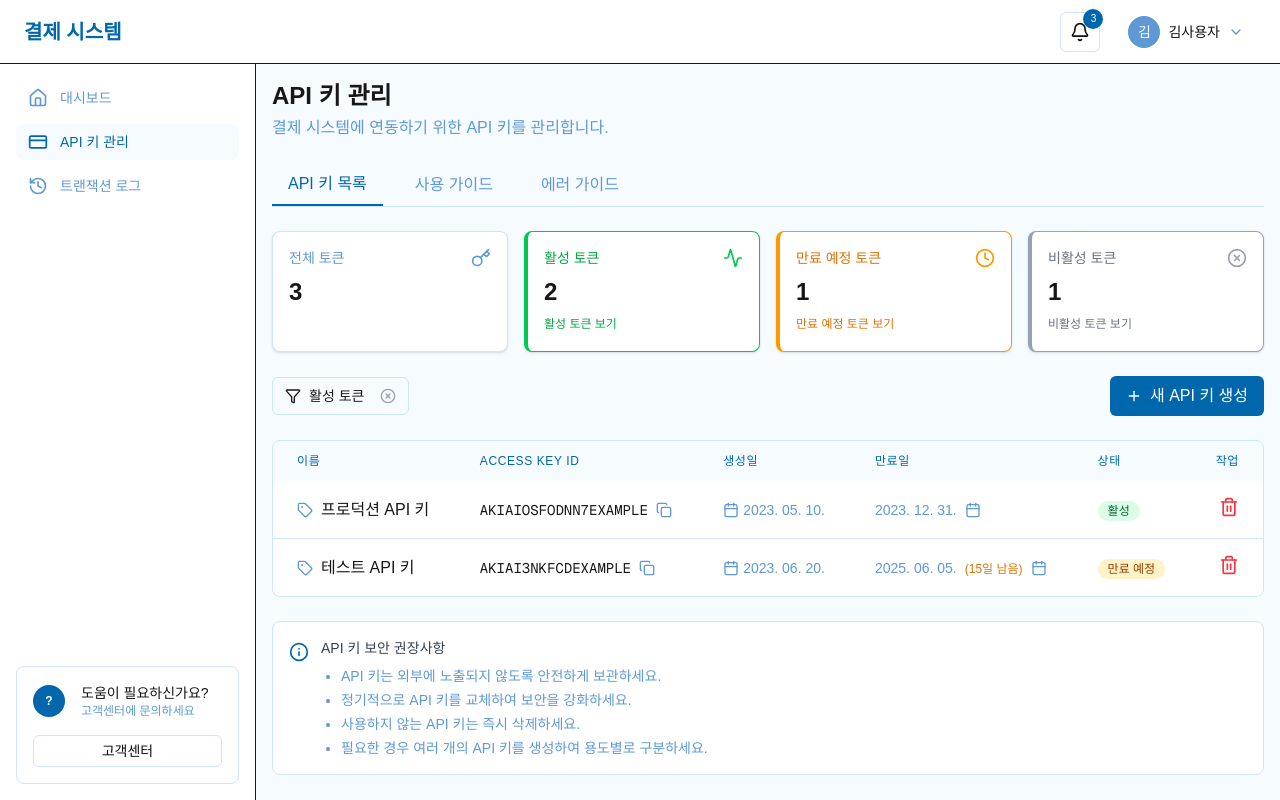
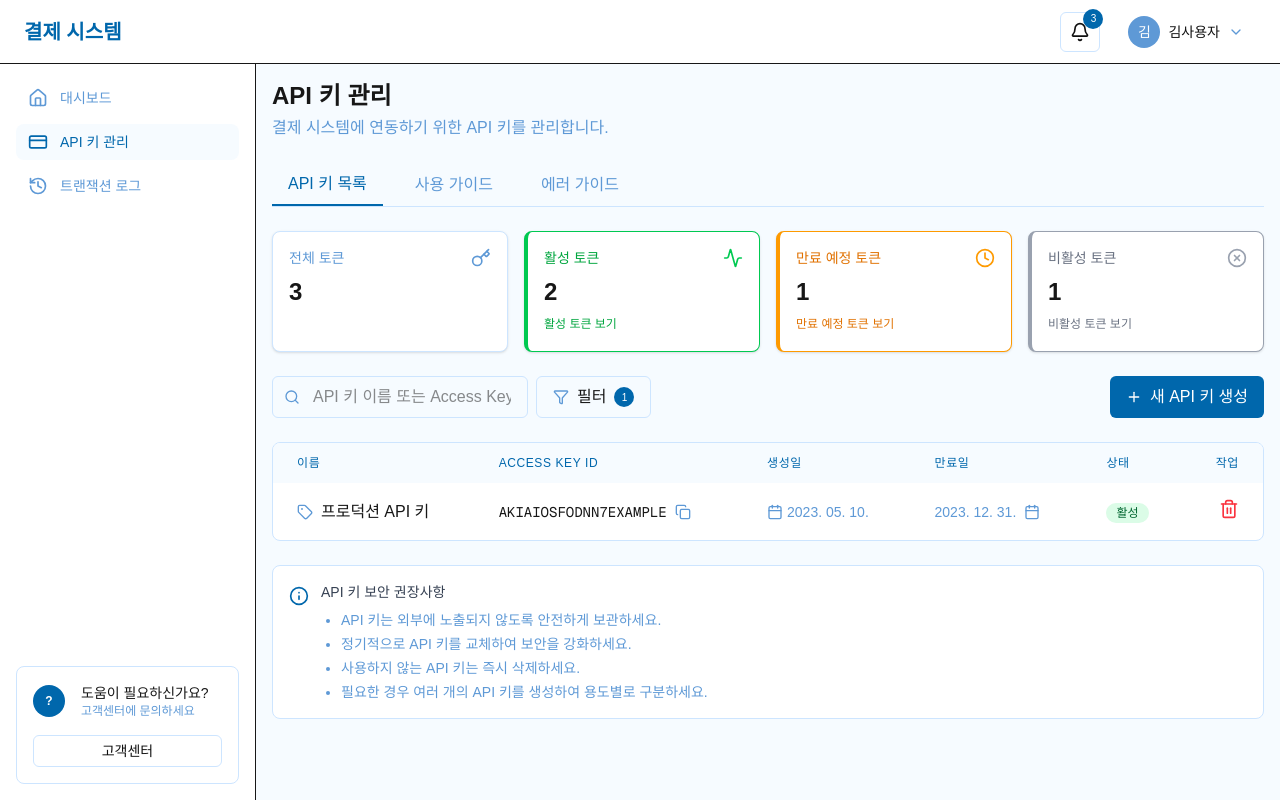
Before and after one commit to WON-Q/pg-client, a Next.js app: page /user/dashboard/api-keys in a window 1280 px wide. Both pictures are taken after a click on the button "활성 토큰 보기". Built offline with nearby package versions, Linux system fonts and the light colour scheme.

Commit message:
update: 필터 수정

```diff
--- a/app/(dashboard)/user/dashboard/api-keys/components/ApiKeysList.tsx
+++ b/app/(dashboard)/user/dashboard/api-keys/components/ApiKeysList.tsx
@@ -14,6 +14,7 @@ import {
   TagIcon,
   Filter,
   Activity,
+  Search,
 } from "lucide-react";
 import { TokenStatusBadge } from "./TokenStatusBadge";
 import { SetExpiryModal } from "./modals/SetExpiryModal";
@@ -106,7 +107,13 @@ export default function ApiKeysList() {
   const [copiedKeyId, setCopiedKeyId] = useState<string | null>(null);
   const [copiedSecretId, setCopiedSecretId] = useState(false);
   const [showSuccessModal, setShowSuccessModal] = useState(false);
-  const [filterStatus, setFilterStatus] = useState<string | null>(null);
+
+  // 새로운 필터 및 검색 상태
+  const [searchTerm, setSearchTerm] = useState("");
+  const [showFilterMenu, setShowFilterMenu] = useState(false);
+  const [filters, setFilters] = useState({
+    status: [] as string[],
+  });
 
   // 토큰 상태별 통계
   const tokenStats = {
@@ -118,14 +125,29 @@ export default function ApiKeysList() {
     inactive: apiKeys.filter((key) => key.status === "inactive").length,
   };
 
-  // 필터링된 API 키 목록
-  const filteredApiKeys = filterStatus
-    ? filterStatus === "active"
-      ? apiKeys.filter(
-          (key) => key.status === "active" || key.status === "expiring"
-        ) // active 필터링 시 expiring도 포함
-      : apiKeys.filter((key) => key.status === filterStatus)
-    : apiKeys;
+  // 필터링된 API 키 목록 (검색어 및 상태 필터링 적용)
+  const filteredApiKeys = apiKeys.filter((key) => {
+    // 검색 필터
+    const matchesSearch =
+      key.name.toLowerCase().includes(searchTerm.toLowerCase()) ||
+      key.accessKeyId.toLowerCase().includes(searchTerm.toLowerCase());
+
+    // 상태 필터
+    const matchesStatus =
+      filters.status.length === 0 || filters.status.includes(key.status);
+
+    return matchesSearch && matchesStatus;
+  });
+
+  // 필터 토글 함수
+  const toggleStatusFilter = (status: string) => {
+    setFilters((prev) => ({
+      ...prev,
+      status: prev.status.includes(status)
+        ? prev.status.filter((s) => s !== status)
+        : [...prev.status, status],
+    }));
+  };
 
   // 날짜 포맷팅 유틸리티
   function formatDate(date: Date | null) {
@@ -290,7 +312,7 @@ export default function ApiKeysList() {
           <p className="text-2xl font-bold mt-2">{tokenStats.active}</p>
           <button
             className="text-xs text-green-600 hover:underline mt-2"
-            onClick={() => setFilterStatus("active")}
+            onClick={() => toggleStatusFilter("active")}
           >
             활성 토큰 보기
           </button>
@@ -304,7 +326,7 @@ export default function ApiKeysList() {
           <p className="text-2xl font-bold mt-2">{tokenStats.expiring}</p>
           <button
             className="text-xs text-amber-600 hover:underline mt-2"
-            onClick={() => setFilterStatus("expiring")}
+            onClick={() => toggleStatusFilter("expiring")}
           >
             만료 예정 토큰 보기
           </button>
@@ -318,40 +340,78 @@ export default function ApiKeysList() {
           <p className="text-2xl font-bold mt-2">{tokenStats.inactive}</p>
           <button
             className="text-xs text-gray-500 hover:underline mt-2"
-            onClick={() => setFilterStatus("inactive")}
+            onClick={() => toggleStatusFilter("inactive")}
           >
             비활성 토큰 보기
           </button>
         </div>
       </div>
 
-      {/* 필터 및 API 키 추가 버튼 */}
-      <div className="flex justify-between items-center">
-        <div className="relative">
-          <button
-            className="flex items-center gap-2 px-3 py-2 text-sm border border-[#CDE5FF] rounded-md hover:bg-[#F6FBFF]"
-            onClick={() => setFilterStatus(null)}
-          >
-            <Filter className="h-4 w-4" />
-            {filterStatus
-              ? `${
-                  filterStatus === "active"
-                    ? "활성"
-                    : filterStatus === "expiring"
-                    ? "만료 예정"
-                    : "비활성"
-                } 토큰`
-              : "모든 토큰"}
-            {filterStatus && (
-              <XCircle
-                className="h-4 w-4 ml-2 text-gray-400 hover:text-gray-600"
-                onClick={(e) => {
-                  e.stopPropagation();
-                  setFilterStatus(null);
-                }}
-              />
+      {/* 검색 및 필터 컨트롤 */}
+      <div className="flex flex-col lg:flex-row gap-4 justify-between">
+        <div className="flex flex-col sm:flex-row gap-2">
+          <div className="relative">
+            <Search className="absolute left-3 top-1/2 h-4 w-4 -translate-y-1/2 text-[#5E99D6]" />
+            <input
+              type="text"
+              placeholder="API 키 이름 또는 Access Key ID 검색"
+              className="pl-10 pr-4 py-2 border border-[#CDE5FF] rounded-md w-full sm:w-64 focus:outline-none focus:ring-2 focus:ring-[#81B9F8]"
+              value={searchTerm}
+              onChange={(e) => setSearchTerm(e.target.value)}
+            />
+          </div>
+
+          <div className="relative">
+            <button
+              className="inline-flex items-center gap-2 px-4 py-2 border border-[#CDE5FF] rounded-md hover:bg-[#F6FBFF]"
+              onClick={() => setShowFilterMenu(!showFilterMenu)}
+            >
+              <Filter className="h-4 w-4 text-[#5E99D6]" />
+              필터
+              {filters.status.length > 0 && (
+                <span className="flex h-5 w-5 items-center justify-center rounded-full bg-[#0067AC] text-[10px] text-white">
+                  {filters.status.length}
+                </span>
+              )}
+            </button>
+
+            {showFilterMenu && (
+              <div className="absolute top-full mt-1 left-0 z-10 w-72 bg-white rounded-md border border-[#CDE5FF] p-4 shadow-md">
+                <div className="flex justify-between items-center mb-3">
+                  <h4 className="font-medium">필터</h4>
+                  <button
+                    className="text-[#5E99D6] text-sm hover:underline"
+                    onClick={() => setFilters({ status: [] })}
+                  >
+                    초기화
+                  </button>
+                </div>
+
+                <div className="mb-4">
+                  <h5 className="text-sm font-medium mb-2">상태</h5>
+                  <div className="flex flex-wrap gap-2">
+                    {["active", "expiring", "inactive"].map((status) => (
+                      <button
+                        key={status}
+                        className={`px-3 py-1 rounded-full text-xs ${
+                          filters.status.includes(status)
+                            ? "bg-[#0067AC] text-white"
+                            : "bg-[#F6FBFF] text-[#5E99D6] border border-[#CDE5FF]"
+                        }`}
+                        onClick={() => toggleStatusFilter(status)}
+                      >
+                        {status === "active"
+                          ? "활성"
+                          : status === "expiring"
+                          ? "만료 예정"
+                          : "비활성"}
+                      </button>
+                    ))}
+                  </div>
+                </div>
+              </div>
             )}
-          </button>
+          </div>
         </div>
 
         <button
@@ -367,8 +427,8 @@ export default function ApiKeysList() {
         <div className="text-center py-16 border border-dashed border-[#CDE5FF] rounded-lg bg-white">
           <Key className="h-16 w-16 mx-auto text-[#5E99D6] mb-4" />
           <h3 className="text-lg font-medium mb-2">
-            {filterStatus
-              ? "조건에 맞는 API 키가 없습니다"
+            {searchTerm || filters.status.length > 0
+              ? "검색 조건과 일치하는 API 키가 없습니다"
               : "API 키가 없습니다"}
           </h3>
           <p className="text-[#5E99D6] mb-6 max-w-md mx-auto">
```
